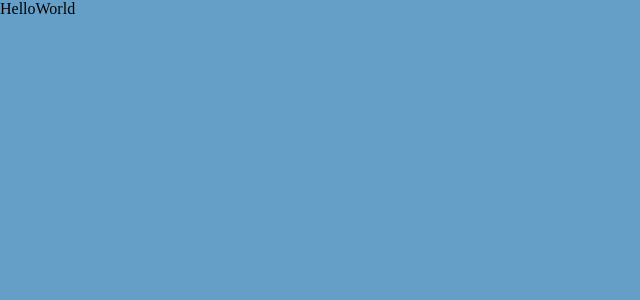
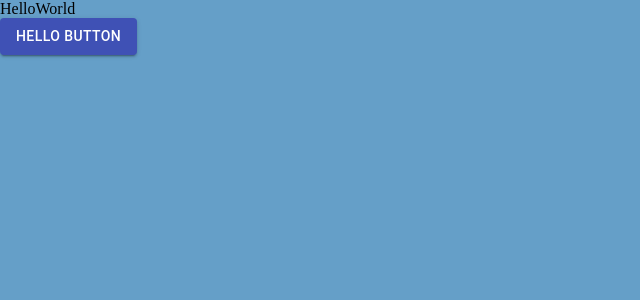
Before and after one commit to MateuszNaKodach/CodersCamp2020.Project.FullStack-Node-React.TableSoccerTournaments, a React (Create React App) app in the folder frontend/: page / in a window 1280 px wide. Shown: the top 300 px of the page, without its empty margins (0-640 px from the left). Built offline with nearby package versions, Linux system fonts and the light colour scheme.

Commit message:
Add button files

```diff
--- a/frontend/src/components/Button/Button.tsx
+++ b/frontend/src/components/Button/Button.tsx
@@ -1,10 +1,10 @@
-import { Button as MaterialUiButton} from '@material-ui/core';
+import {Button as MaterialUiButton} from '@material-ui/core';
 import './Button.css';
 
-function Button() {
+function Button( props:{ name: string }) {
     return (
         <>
-            <MaterialUiButton color="primary" variant="contained">Hello World</MaterialUiButton>
+            <MaterialUiButton color="primary" variant="contained">{props.name}</MaterialUiButton>
         </>
     );
 }
--- a/frontend/src/components/FooTouer/FooTouer.tsx
+++ b/frontend/src/components/FooTouer/FooTouer.tsx
@@ -1,12 +1,16 @@
 import React from 'react';
 import './FooTouer.css';
+import Button from "../Button/Button";
 
 function FooTouer() {
-  return (
-    <div className="FooTouer">
-      HelloWorld
-    </div>
-  );
+    return (
+        <>
+            <div className="FooTouer">
+                HelloWorld
+            </div>
+            <Button name={"Hello button"}/>
+        </>
+    );
 }
 
 export default FooTouer;
```
